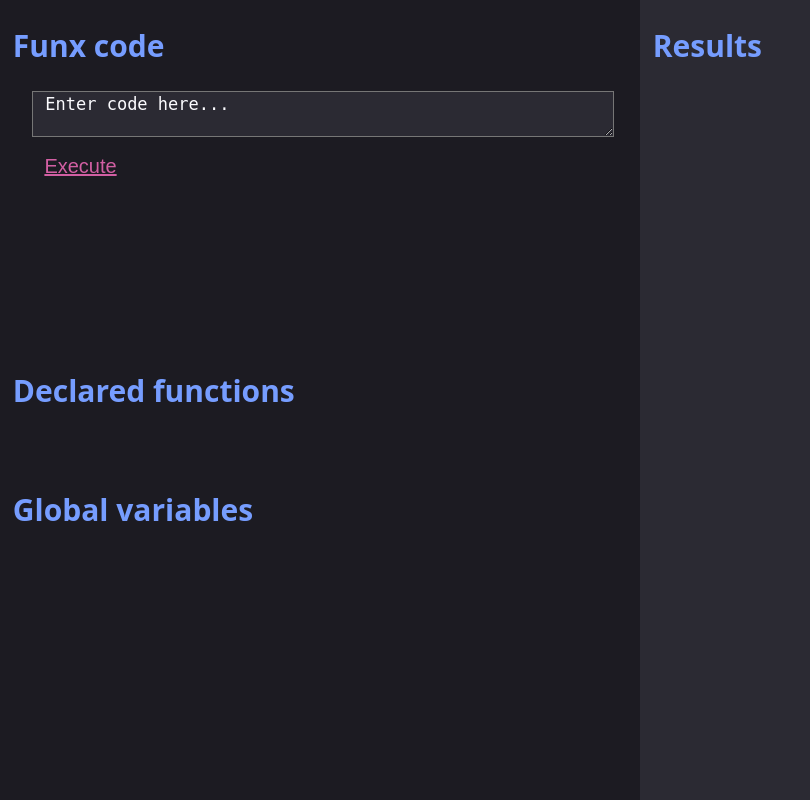
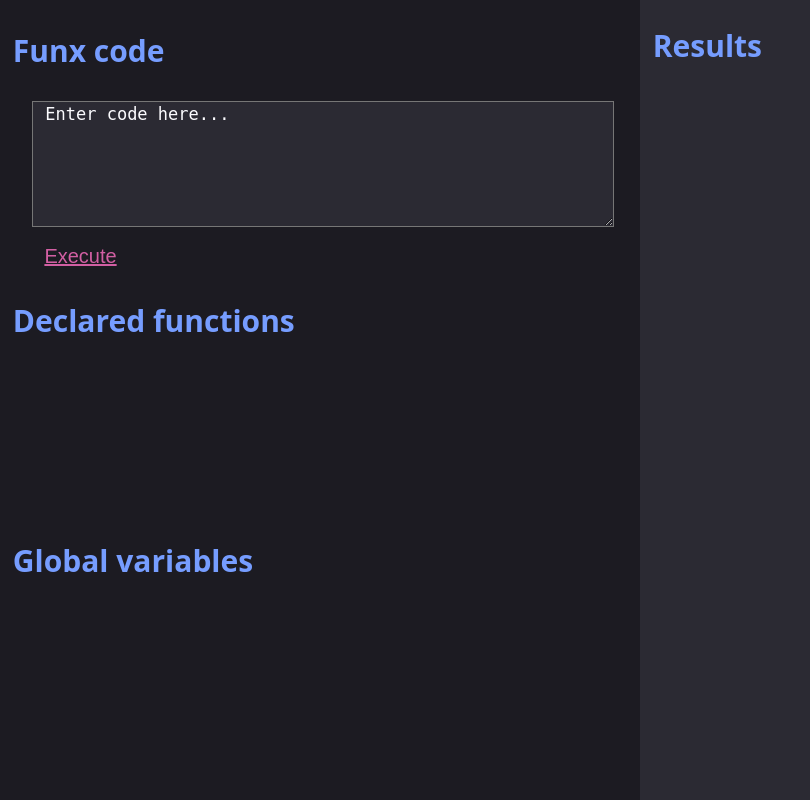
Before and after one commit to Vicara12/FIB-LP, a Flask app: page / in a window 1280 px wide. Shown: the whole page, without its empty margins (0-810 px from the left). Run offline with Flask 2, Linux system fonts and the light colour scheme.

Commit message:
Feat: finished webpage

```diff
--- a/app.py
+++ b/app.py
@@ -56,8 +56,8 @@
         return render_template('base.html',
                                name="ok",
                                io_buffer=io_buffer[::-1],
-                               functions=functions,
-                               gVars=gVars)
+                               functions=functions[::-1],
+                               gVars=gVars[::-1])
     # the user hasn't yet inserted any code
     else:
         return render_template('base.html', name="default")
--- a/templates/base.html
+++ b/templates/base.html
@@ -34,14 +34,6 @@
             margin-left: 2%;
         }
 
-        section {
-            display: inline-block;
-            width: 50%;
-            height: 100vh;
-            font-size: 14px;
-            word-wrap: break-word;
-        }
-
         textarea {
             id: "new_code";
             background-color: #2B2A33;
@@ -53,14 +45,23 @@
             font-size: 17px;
         }
 
-
         /* left pannel */
-        section:nth-child(1) {
+        .sleft {
+            display: inline-block;
+            width: 50%;
+            height: 100vh;
+            font-size: 14px;
+            word-wrap: break-word;
             background-color: #1C1B22;
         }
 
         /* right pannel */
-        section:nth-child(2) {
+        .sright {
+            display: inline-block;
+            width: 50%;
+            height: 100vh;
+            font-size: 14px;
+            word-wrap: break-word;
             background-color: #2B2A33;
             overflow-y: auto;
         }
@@ -76,6 +77,7 @@
         header {
             flex-shrink: 0;
         }
+
         .body{
             flex-grow: 1;
             overflow: auto;
@@ -100,44 +102,46 @@
 <body>
 
     <!-- left pannel -->
-    <section>
+    <section class="sleft">
         <!-- new code section -->
-        <div style="position: static; height: 40%;">
+        <section style="height: 30%; width: 100%">
             <h1> Funx code </h1>
-            <form action="/" method="post", id="code">
+            <form action="/" method="post", id="code",
+                  style="height: 100%; width: 100%">
                 <textarea onfocus="if(this.value==this.defaultValue)this.value=''"
             onblur="if(this.value=='')this.value=this.defaultValue"
             form="code" name="codearea"> Enter code here...</textarea>
+                <br>
                 <input type="submit" name="submit" value="Execute" class=.exec>
             </form>
-        </div>
+        </section>
 
         <!-- functions section -->
-        <div style="position: static">
-            <header><h1> Declared functions </h1></header>
-        </div>
-        <div style="position: static" class="body">
-            <div>
-                {% for name, params in functions%}
-                    <p>         {{ name }}     {{ params }} </p>
-                {% endfor %}
+        <section style="height: 30%; width: 100%">
+            <div class="container">
+                <header><h1> Declared functions </h1></header>
+                <div style="position: static" class="body">
+                    {% for name, params in functions%}
+                    <p style="margin-left: 3%"> {{ name }}     <span style="color: var(--io_text); margin-left: 3%">{{ params }}</span> </p>
+                    {% endfor %}
+                </div>
             </div>
-        </div>
+        </section>
         <!-- global variables section -->
-        <div style="position: static">
-            <header><h1> Global variables </h1></header>
-        </div>
-        <div style="position: static" class="body">
-            <div>
-                {% for name, val in gVars%}
-                    <p>         {{ name }} = {{ val }} </p>
-                {% endfor %}
+        <section style="height: 30%; width: 100%">
+            <div class="container">
+                <header><h1> Global variables </h1></header>
+                <div style="position: static" class="body">
+                    {% for name, val in gVars%}
+                    <p style="margin-left: 3%"> {{ name }} = <span style="color: var(--io_text)">{{ val }}</span></p>
+                    {% endfor %}
+                </div>
             </div>
-        </div>
+        </section>
     </section>
 
     <!-- right pannel -->
-    <section>
+    <section class="sright">
         <div class="container">
             <header><h1> Results </h1></header>
             <div class="body">
```
